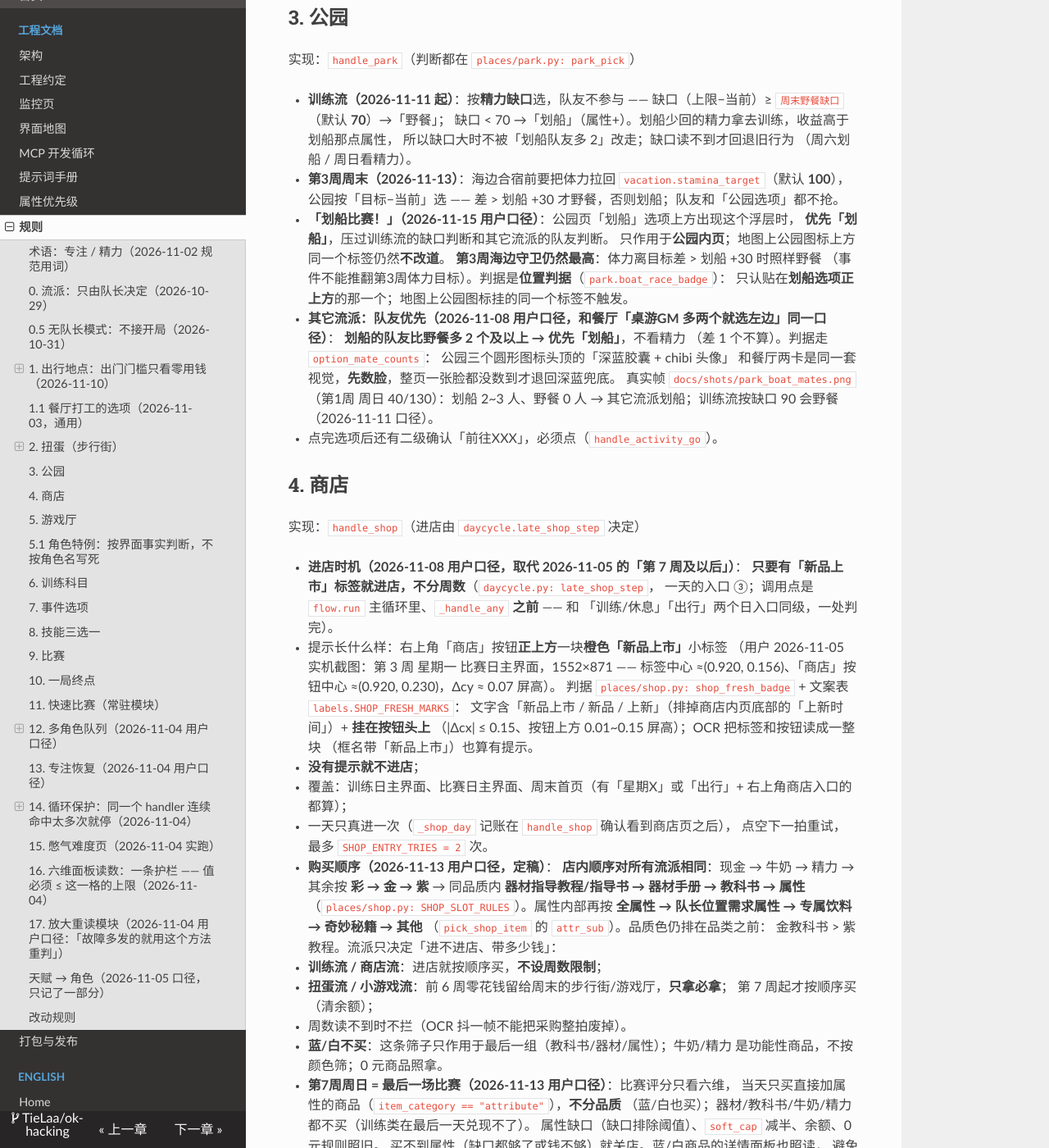
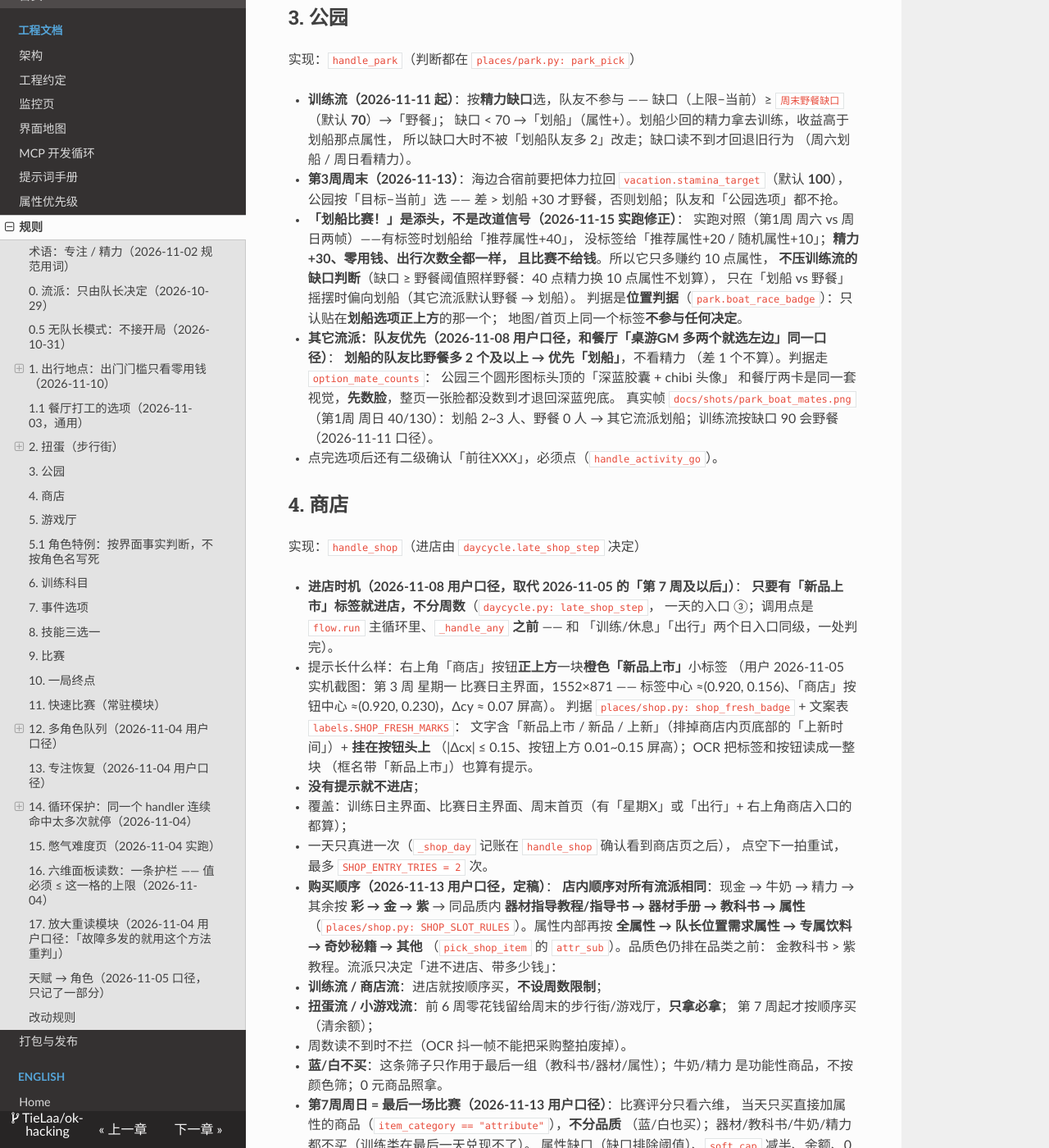
Before and after one commit to TieLaa/ok-hacking, an MkDocs documentation site: the page built from docs/RULES.md, in a window 1280 px wide and 1400 px high, scrolled down 10396 px. Shown: the whole window at 82% size. Built offline with MkDocs 1.6.1, drawn with Linux system fonts in a browser that asks for light colours; nearby versions of some CDN libraries; some of the changed text lies outside the part shown.

Commit message:
划船比赛只是添头：不抢野餐，最后一周周六照样打工
- 实测同一局两天：有标签时划船给「推荐属性+40」，没标签给「推荐属性+20 / 随机+10」；
  精力+30、零花钱、出行次数与普通划船完全相同 —— 比赛不给钱，净赚约 10 点属性
- 训练流按精力缺口走：缺口 ≥ 野餐阈值照样野餐（40 点精力换 10 点属性不划算），
  标签只在「划船 vs 野餐」摇摆时偏向划船（其它流派默认野餐 → 划船）
- 第 7 周周六改成只打工：没有训练日、精力不兑现，235 零用钱换周日商店
  +80~90 属性，明显比比赛值
- 删掉因此没人调用的 map.venue_has_boat_race
- 回归改写 3 条：训练流缺口 110 + 标签 → 野餐；第 7 周周六有标签 → 餐厅；
  粘连框那条改用扭蛋流验

```diff
--- a/docs/RULES.md
+++ b/docs/RULES.md
@@ -408,12 +408,14 @@
 - **第3周周末（2026-11-13）**：海边合宿前要把体力拉回
   `vacation.stamina_target`（默认 **100**），公园按「目标−当前」选 ——
   差 > 划船 +30 才野餐，否则划船；队友和「公园选项」都不抢。
-- **「划船比赛！」（2026-11-15 用户口径）**：公园页「划船」选项上方出现这个浮层时，
-  **优先「划船」**，压过训练流的缺口判断和其它流派的队友判断。
-  只作用于**公园内页**；地图上公园图标上方同一个标签仍然**不改道**。
-  **第3周海边守卫仍然最高**：体力离目标差 > 划船 +30 时照样野餐
-  （事件不能推翻第3周体力目标）。判据是**位置判据**（`park.boat_race_badge`）：
-  只认贴在**划船选项正上方**的那一个；地图上公园图标挂的同一个标签不触发。
+- **「划船比赛！」是添头，不是改道信号（2026-11-15 实跑修正）**：
+  实跑对照（第1周 周六 vs 周日两帧）——有标签时划船给「推荐属性+40」，
+  没标签给「推荐属性+20 / 随机属性+10」；**精力 +30、零用钱、出行次数全都一样，
+  且比赛不给钱**。所以它只多赚约 10 点属性，
+  **不压训练流的缺口判断**（缺口 ≥ 野餐阈值照样野餐：40 点精力换 10 点属性不划算），
+  只在「划船 vs 野餐」摇摆时偏向划船（其它流派默认野餐 → 划船）。
+  判据是**位置判据**（`park.boat_race_badge`）：只认贴在**划船选项正上方**的那一个；
+  地图/首页上同一个标签**不参与任何决定**。
 - **其它流派：队友优先（2026-11-08 用户口径，和餐厅「桌游GM 多两个就选左边」同一口径）**：
   **划船的队友比野餐多 2 个及以上 → 优先「划船」**，不看精力
   （差 1 个不算）。判据走 `option_mate_counts`：
@@ -461,12 +463,11 @@
     属性缺口（缺口排除阈值）、`soft_cap` 减半、余额、0 元规则照旧。
     买不到属性（缺口都够了或钱不够）就关店。蓝/白商品的详情面板也照读，
     避免只看名字表漏掉属性卡。
-  - **第7周周六（2026-11-15 用户口径）**：
-    - 地图上公园名字左侧有「划船比赛！」→ **去公园比**（比赛同时给钱和属性）；
-    - 没有比赛 → **去餐厅打工**，钱留给周日商店买属性。
-      为什么：第7周没有训练日，精力不再兑现；打工约 +235 零用钱，周日商店能换
-      +80~90 属性；普通划船只有 +30 属性（20 推荐 + 10 随机）。
-      判据 `map.venue_has_boat_race`（位置：公园名字左边，同「急招」几何）。
+  - **第7周周六（2026-11-15 实跑修正）**：**只打工**，不去公园比。
+    原「有「划船比赛！」就去公园」的立论是「比赛给钱和属性」，实跑证明
+    **比赛不给钱**、只比普通划船多 +10 属性；第7周没有训练日、精力不再兑现，
+    235 零用钱 → 周日商店 +80~90 属性明显更值。
+    实现：`places/map.py: training_weekend_places` 直接返回 `["餐厅"]`。
   表外商品（图鉴未点亮）按名字前缀归类，属性类再按品质色兜底（彩75/金50/紫25）。
 - **配置项「商店购买策略」**（`红包→彩→金→紫` / `不买`）**只作用于商店**；
   扭蛋、小游戏各有独立配置（§2、§5）。旧存档的「购买策略」由
```
Also changed, not shown: 3 other files.
